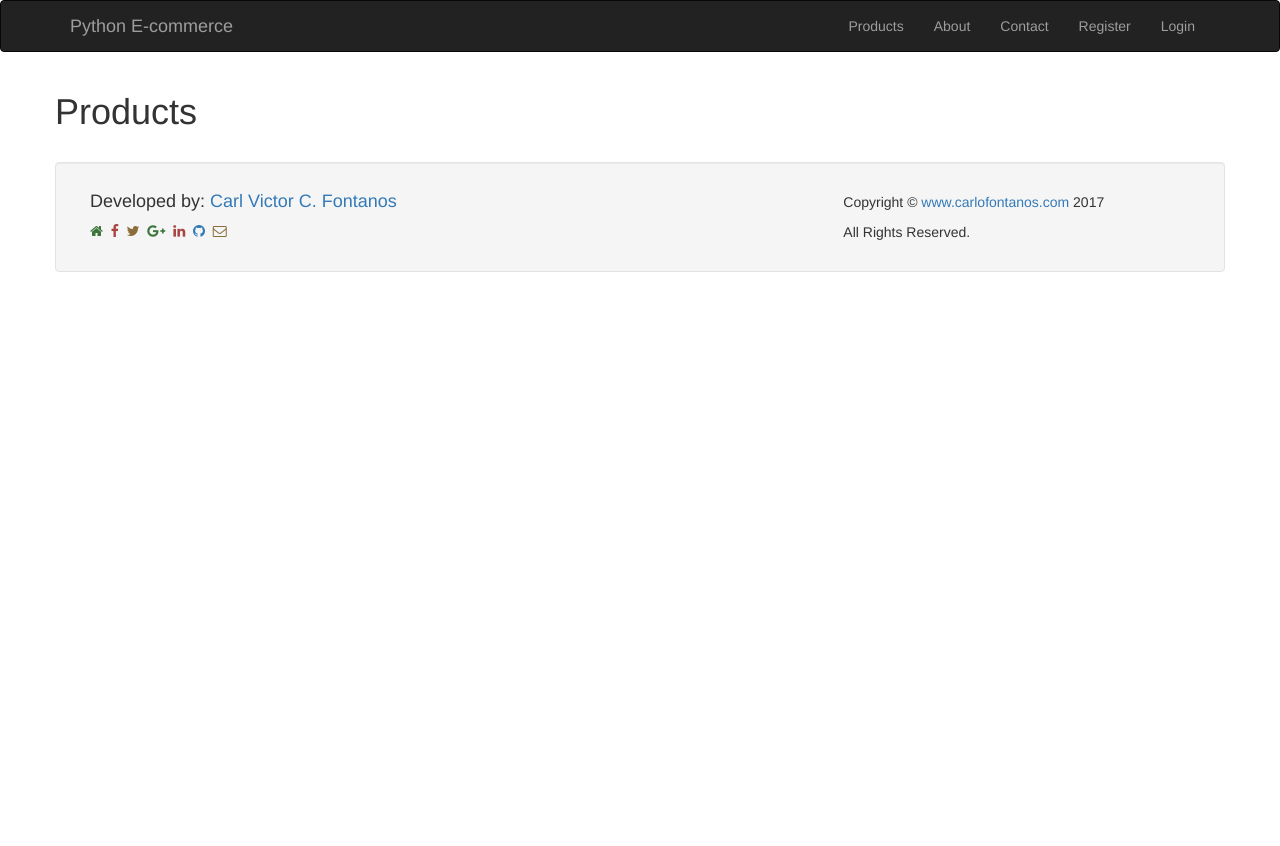
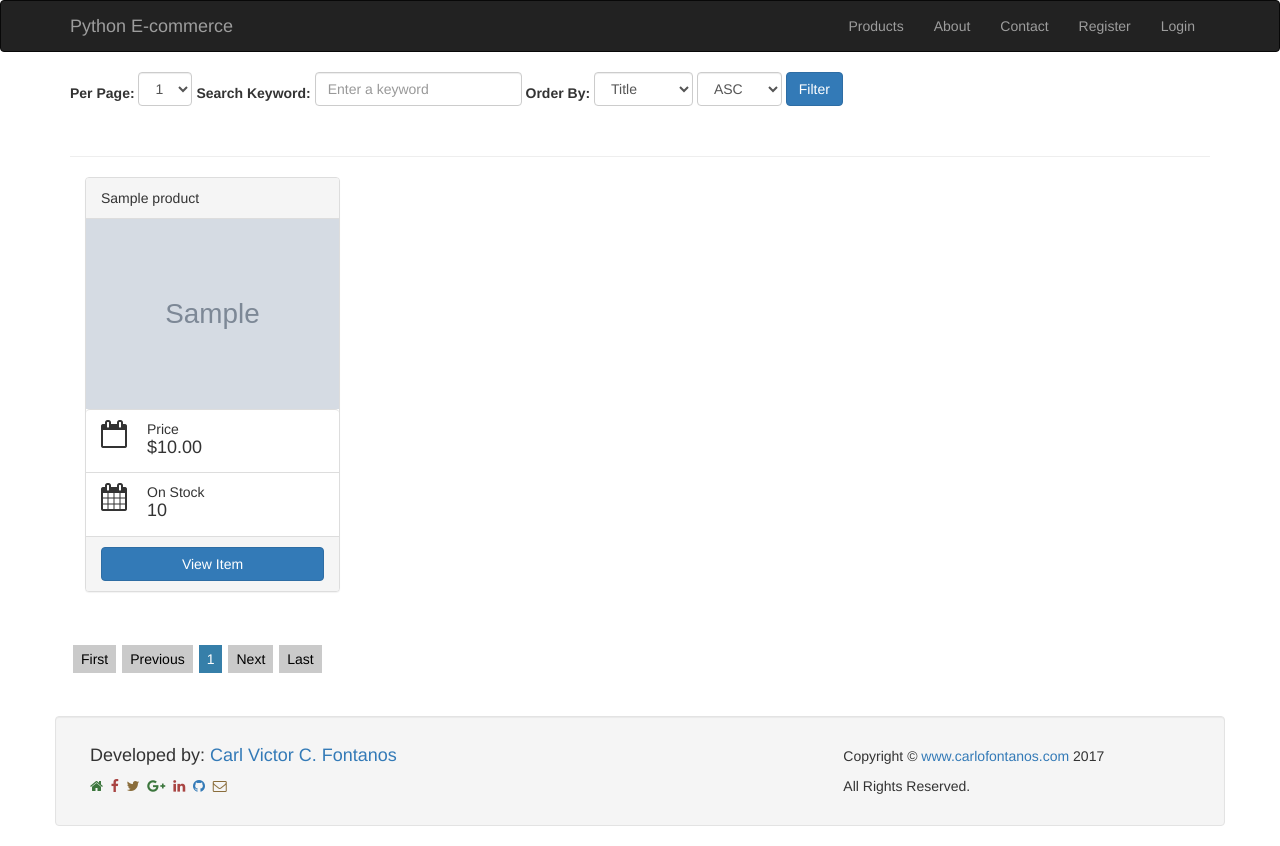
Before and after one commit to mutyaba84/python-ecommerce, a Django app: page /ecommerce/products/ in a window 1280 px wide. Before the commit the page ends 272 px from the top, so only its background shows below. Run offline with Django 3.2, Linux system fonts and the light colour scheme; tables that the repository leaves empty hold one stand-in row (values such as "Sample post"); grey boxes marked "Sample" are stand-in pictures; some libraries are stand-ins or nearby versions.

Commit message:
Integrated ajax products page.

```diff
--- a/ecommerce/static/ecommerce/js/app.js
+++ b/ecommerce/static/ecommerce/js/app.js
@@ -195,11 +195,12 @@ var app = {
 
 				var data = {
 					action: 'get-all-products',
+					csrfmiddlewaretoken: $("input[name=csrfmiddlewaretoken]").val(),
 					data: JSON.parse($('form.post-list input').val())
 				};
 
 				$.ajax({
-					url: 'inc/ajax/products/view-front.php',
+					url: '/ecommerce/products/',
 					type: 'POST',
 					data: data,
 					success: function (response) {
--- a/ecommerce/templates/ecommerce/product/index.html
+++ b/ecommerce/templates/ecommerce/product/index.html
@@ -1,5 +1,45 @@
 {% extends "ecommerce/base.html" %}
 
 {% block content %}
-	<h1>Products</h1>
+	<div class="container products-view-all">
+		{% csrf_token %}
+		<form class = "post-list">
+			<input type = "hidden" value = "" />
+		</form>
+
+		<div class="clearfix">
+			<article class="navbar-form navbar-left p-0 m-0 ml-b">
+				<div class="form-group">
+					<label>Per Page: </label>
+					<select class="form-control post_max m-b">
+						<option value="1">1</option>
+						<option value="2">2</option>
+						<option value="3">3</option>
+					</select>
+					<label>Search Keyword: </label>
+					<input type="text" class="form-control post_search_text m-b" placeholder="Enter a keyword" />
+				</div>
+				<div class="form-group">
+					<label>Order By: </label>
+					<select class="form-control post_name m-b">
+						<option value="name">Title</option>
+						<option value="price">Price</option>
+						<option value="quantity">Quantity</option>
+					</select>
+					<select class="form-control post_sort m-b">
+						<option value="ASC">ASC</option>
+						<option value="DESC">DESC</option>
+					</select>
+				</div>
+				<input type = "submit" value = "Filter" class = "btn btn-primary post_search_submit m-b" />
+			</article>
+		</div>
+
+		<hr />
+
+		<div class="clearfix">
+			<div class="pagination-container clearfix"></div>
+			<div class="pagination-nav"></div>
+		</div>
+	</div>
 {% endblock %}
--- a/ecommerce/views.py
+++ b/ecommerce/views.py
@@ -12,7 +12,68 @@ def index(request):
 	return render(request, 'ecommerce/index.html')
 
 def products(request):
-	return render(request, 'ecommerce/product/index.html')
+	if request.method == 'POST':
+		pagination_content = ""
+		page_number = request.POST['data[page]'] if request.POST['data[page]'] else 1
+		page = int(page_number)
+		name = request.POST['data[name]']
+		sort = '-' if request.POST['data[sort]'] == 'DESC' else ''
+		search = request.POST['data[search]']
+		max = int(request.POST['data[max]'])
+
+		cur_page = page
+		page -= 1
+		per_page = max # Set the number of results to display
+		start = page * per_page
+
+		# If search keyword is not empty, we include a query for searching
+		# the "content" or "name" fields in the database for any matched strings.
+		if search:
+			all_posts = Product.objects.filter(Q(content__contains = search) | Q(name__contains = search)).order_by(sort + name)[start:per_page]
+			count = Product.objects.filter(Q(content__contains = search) | Q(name__contains = search)).count()
+
+		else:
+			all_posts = Product.objects.order_by(sort + name)[start:cur_page * max]
+			count = Product.objects.count()
+
+		if all_posts:
+			for post in all_posts:
+				pagination_content += '''
+					<div class='col-sm-3'>
+						<div class='panel panel-default'>
+							<div class='panel-heading'>%s</div>
+							<div class='panel-body p-0 p-b'>
+								<a href='%s'>
+									<img src='/uploads/%s' width='%s' class='img-responsive'>
+								</a>
+								<div class='list-group m-0'>
+									<div class='list-group-item b-0 b-t'>
+										<i class='fa fa-calendar-o fa-2x pull-left ml-r'></i>
+										<p class='list-group-item-text'>Price</p>
+										<h4 class='list-group-item-heading'>$%s</h4>
+									</div>
+									<div class='list-group-item b-0 b-t'>
+										<i class='fa fa-calendar fa-2x pull-left ml-r'></i>
+										<p class='list-group-item-text'>On Stock</p>
+										<h4 class='list-group-item-heading'>%d</h4>
+									</div>
+								</div>
+							</div>
+							<div class='panel-footer'>
+								<a href='#' class='btn btn-primary btn-block'>View Item</a>
+							</div>
+						</div>
+					</div>
+				''' %(post.name, '/ecommerce/user/product/update/' + str(post.id), post.featured_image, '100%', post.price, post.quantity)
+		else:
+			pagination_content += "<tr><td colspan='7' class='bg-danger p-d'>No results</td></tr>"
+
+		return JsonResponse({
+			'content': pagination_content,
+			'navigation': Helpers.nagivation_list(count, per_page, cur_page)
+		})
+	else:
+		return render(request, 'ecommerce/product/index.html')
 
 def about(request):
 	return render(request, 'ecommerce/about.html')
```
